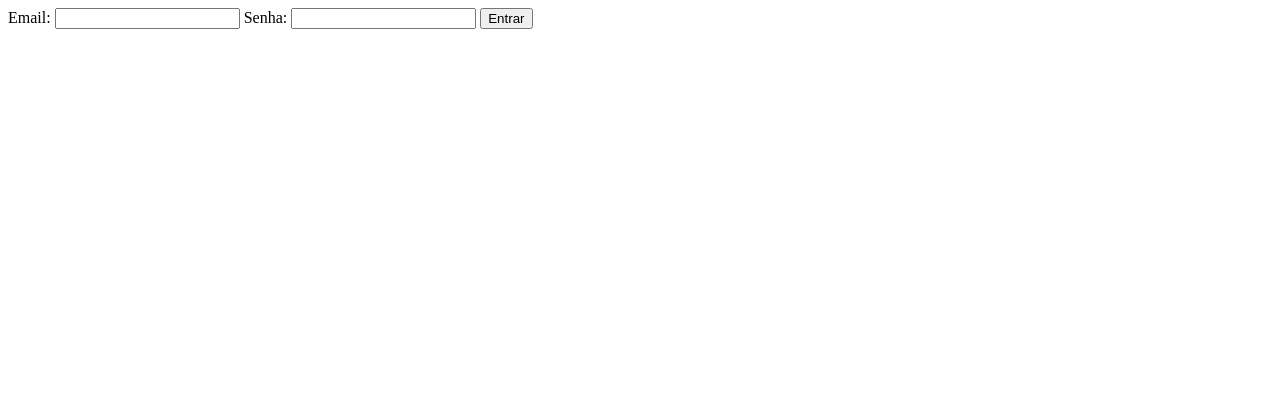
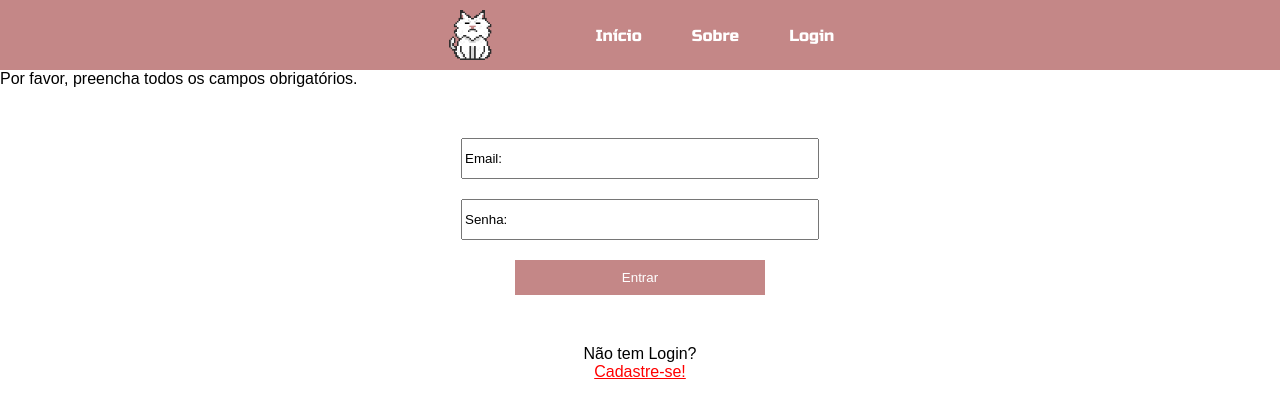
Before and after one commit to agathamarie/Atividade-Login, a PHP site: page /views/src/pagLogin.php?acao=login in a window 1280 px wide. Shown: the top 418 px of the page. Run offline with PHP 8.4, Linux system fonts and the light colour scheme.

Commit message:
Atividade finalizada

```diff
--- a/config/banco de dados.sql
+++ b/config/banco de dados.sql
@@ -9,9 +9,3 @@ create table usuario(
     senha varchar(60) not null,
     endereco varchar(200) not null
 )
-
-create table login(
-    id_login int auto_increment not null primary key,
-    id_usuario int not null,
-
-)
--- a/controllers/loginController.php
+++ b/controllers/loginController.php
@@ -1,6 +1,6 @@
 <?php
 
-require "../../config/bd.php";
+require_once('../../config/bd.php');
 
 class LoginController {
     private $conexao;
--- a/index.php
+++ b/index.php
@@ -1 +1,3 @@
 <?php
+
+?>
--- a/services/loginService.php
+++ b/services/loginService.php
@@ -1,15 +1,21 @@
 <?php
-require "../../controllers/loginController.php";
+require_once('../../controllers/loginController.php');
 
 $acao = isset($_GET['acao']) ? $_GET['acao'] : '';
 switch ($acao) {
     case 'login':
         if (isset($_POST['email'], $_POST['senha'])) {
-
-
-            $loginController = new loginController();
-            $loginController->login($_POST['email'], $_POST['senha']);
+            try {
+                $loginController = new loginController();
+                $loginController->login($_POST['email'], $_POST['senha']);
+            } catch (Exception $e) {
+                echo "Erro ao logar: " . $e->getMessage();
+            }
         }
+        else {
+            echo "Por favor, preencha todos os campos obrigatórios.";
+        }
+        break;
     case 'logout':
         if (isset($_POST['button']) && $_POST['button'] === 'logout') {
             $loginController = new loginController();
--- /dev/null
+++ b/views/css/pagLogin.css
@@ -0,0 +1,35 @@
+#formlogin{
+    margin: 50px;
+    display: flex;
+    justify-content: center;
+    flex-direction: column;
+    align-items: center;
+    gap: 20px;
+}
+
+input{
+    width: 350px;
+    height: 35px;
+}
+
+#submit{
+    width: 250px;
+    background-color: #c48787;
+    border: none;
+    color: white;
+}
+
+input::placeholder {
+    color: black;
+}
+
+p{
+    display: flex;
+    justify-content: center;
+    flex-direction: column;
+    align-items: center;
+}
+
+a{
+    color: red;
+}
--- a/views/src/pagCadastro.php
+++ b/views/src/pagCadastro.php
@@ -1,4 +1,5 @@
 <?php
+require_once('../template/header.php');
 
 require_once "../../services/usuarioService.php";
 require_once "../template/formCadastro.php";
--- a/views/src/pagLogin.php
+++ b/views/src/pagLogin.php
@@ -1,4 +1,5 @@
 <?php
+require_once('../template/header.php');
 
-require_once "../../services/loginService.php";
+require_once('../../services/loginService.php');
 require_once "../template/formLogin.php";
--- a/views/template/formLogin.php
+++ b/views/template/formLogin.php
@@ -1,9 +1,12 @@
-<form method="post" action="../src/pagLogin.php?acao=login">
-    <label for="email">Email: </label>
-    <input type="email" name="email" id="email"/>
+<link rel="stylesheet" type="text/css" href="../css/pagLogin.css">
+<form id="formlogin" method="post" action="../src/pagLogin.php?acao=login">
+    <input type="email" name="email" id="email" placeholder="Email: "/>
 
-    <label for="senha">Senha: </label>
-    <input type="text" name="senha" id="senha"/>
+    <input type="text" name="senha" id="senha" placeholder="Senha: "/>
 
-    <input type="submit" name="acao" value="Entrar">
+    <input type="submit" name="acao" id="submit" value="Entrar">
 </form>
+
+<p>Não tem Login?
+    <a href="../src/pagCadastro.php">Cadastre-se!</a>
+</p>
--- /dev/null
+++ b/views/template/header.php
@@ -0,0 +1,67 @@
+<!DOCTYPE html>
+<html lang="pt-br">
+<head>
+    <meta charset="UTF-8">
+    <meta name="viewport" content="width=device-width, initial-scale=1.0">
+    <title>Header</title>
+    <link href="https://fonts.googleapis.com/css2?family=Russo+One&display=swap" rel="stylesheet">
+    <style>
+        body {
+        font-family: Arial, sans-serif;
+        margin: 0;
+        padding: 0;
+        }
+
+        #gatologo{
+            height: 50px;
+        }
+
+        header{
+            display: flex;
+            justify-content: center;
+            align-items: center;
+            background-color: #c48787;
+            padding: 10px;
+            gap: 100px;
+        }
+
+        nav {
+            display: flex;
+            gap: 50px;
+            font-family: 'Russo One', sans-serif;
+        }
+
+        nav a {
+            color: #fff;
+            text-decoration: none;
+        }
+
+        nav a:hover {
+            text-decoration: underline;
+        }
+    </style>
+</head>
+<body>
+
+<header>
+    <img src="../img/gatologo.png" alt="Logo Gatinho Filhote" id="gatologo">
+
+    <nav>
+        <a href="index.php">Início</a>
+        <a href="about.php">Sobre</a>
+        <a href="views/src/pagLogin.php">Login</a>
+    </nav>
+</header>
+
+<script>
+    document.getElementById("gatologo").addEventListener("click", function() {
+        var imagem = document.getElementById("gatologo");
+        var imagemAtual = imagem.src.split("/").pop();
+
+        if (imagemAtual === "gatologo.png") {
+            imagem.src = "../img/gatologobravo.png";
+        } else {
+            imagem.src = "../img/gatologo.png";
+        }
+    });
+</script>
```
Also changed, not shown: services/usuarioService.php (+17 -6 lines), views/css/pagCadastro.css (added, +35 -0 lines), views/src/pagHome.php (+13 -1 lines), views/template/buttonDeslogar.php (+17 -1 lines), views/template/formCadastro.php (+12 -12 lines), views/img/gatologo.png (added), views/img/gatologobravo.png (added).
